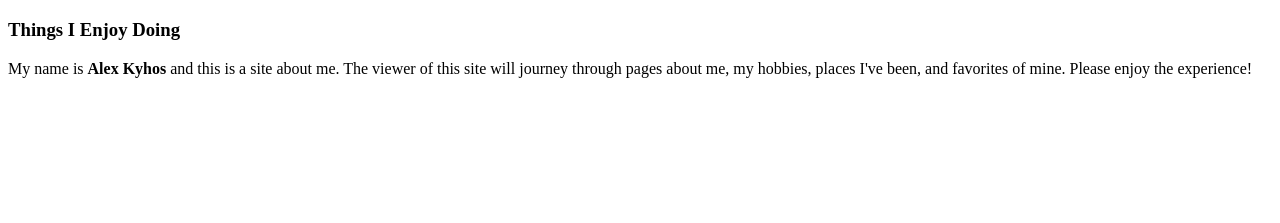
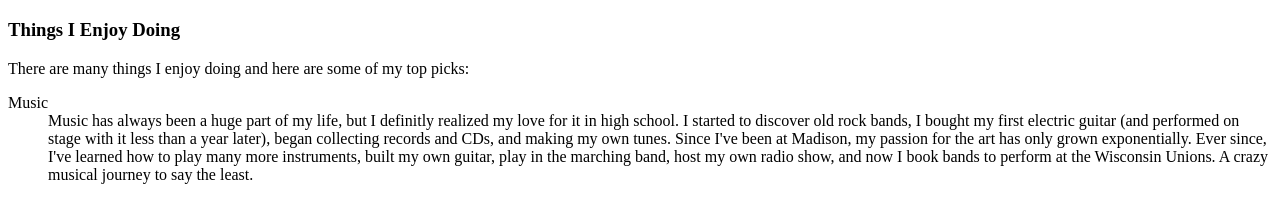
Before and after one commit to ajkyhos/ajkyhos.github.io, a plain HTML site: page hobbies.html in a window 1280 px wide. Shown: the part 87-310 px from the top of the page. Drawn offline with Linux system fonts and the light colour scheme.

Commit message:
Update hobbies.html

```diff
--- a/hobbies.html
+++ b/hobbies.html
@@ -15,7 +15,12 @@
   <a href="favorites.html">Favorites</a>
   <h1> Hobbies </h1>
   <h3> Things I Enjoy Doing </h3>
-  <p> My name is <b>Alex Kyhos</b> and this is a site about me. The viewer of this site will journey through pages about me,
-    my hobbies, places I've been, and favorites of mine. Please enjoy the experience! </p>
+  <p> There are many things I enjoy doing and here are some of my top picks: </p>
+    <dl>
+      <dt>Music</dt>
+      <dd>Music has always been a huge part of my life, but I definitly realized my love for it in high school. I started to discover old rock bands, I bought
+        my first electric guitar (and performed on stage with it less than a year later), began collecting records and CDs, and making my own tunes. Since I've
+        been at Madison, my passion for the art has only grown exponentially. Ever since, I've learned how to play many more instruments, built my own guitar,
+        play in the marching band, host my own radio show, and now I book bands to perform at the Wisconsin Unions. A crazy musical journey to say the least.</dd>
 </body>
 </html>
```
